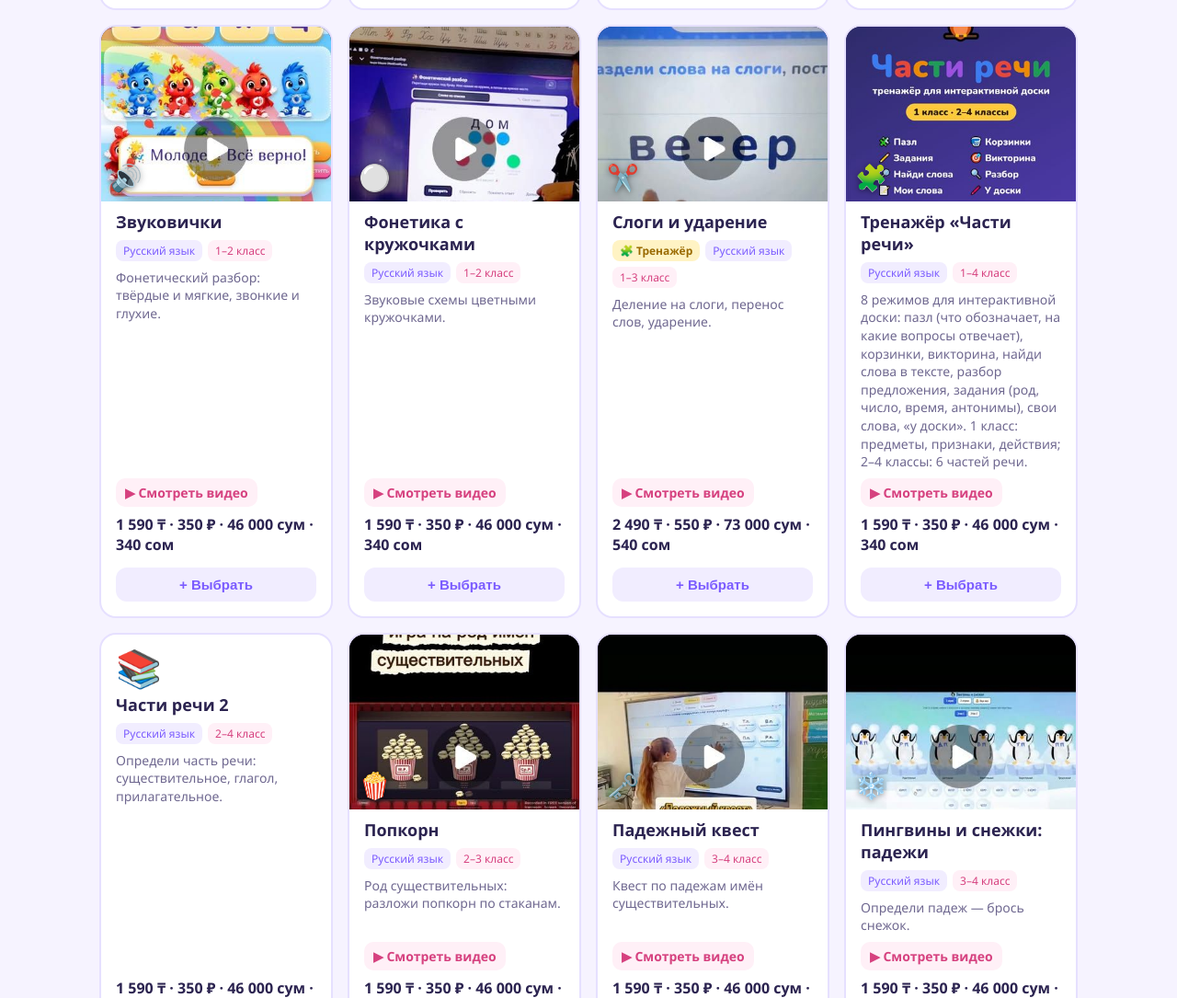
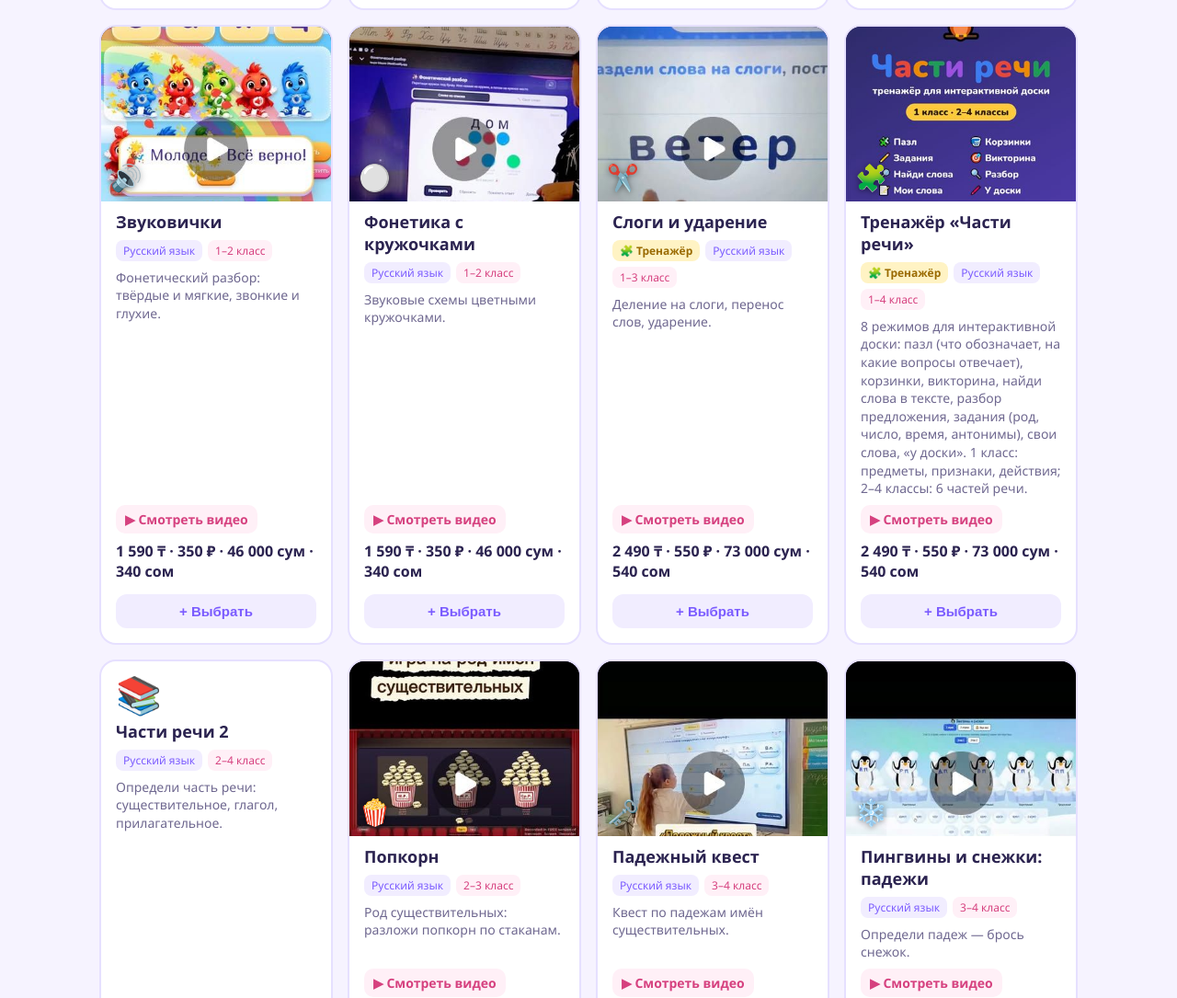
Before and after one commit to kik198195-lab/katalog-igr, a plain HTML site: page index.html in a window 1280 px wide. Shown: the part 2790-3875 px from the top of the page at 92% size. Drawn offline with Linux system fonts and the light colour scheme.

Commit message:
Части речи: цена тренажёра 2490 ₸
Co-Authored-By: Claude Opus 5.5 <noreply@anthropic.com>

```diff
--- a/index.html
+++ b/index.html
@@ -138,7 +138,7 @@ const WHATSAPP_NUMBER = "77767850525";
 const GAME = {kzt:1590, rub:350, uzs:46000, kgs:340};          // одна игра
 const TRAINER = {kzt:2490, rub:550, uzs:73000, kgs:540};       // тренажёр (список ниже)
 // метка «🧩 Тренажёр» на карточке
-const TRAINERS = ["Морфемная лаборатория", "Фонетика: разбери слово", "Слоги и ударение", "Доска для склонения", "Орфографический тренажёр"];
+const TRAINERS = ["Морфемная лаборатория", "Фонетика: разбери слово", "Слоги и ударение", "Доска для склонения", "Орфографический тренажёр", "Тренажёр «Части речи»"];
 // цена 2490 ₸: тренажёры + эти игры
 const PRICE_2490 = [...TRAINERS, "Оживи свой Казахстан", "Формативное оценивание"];
 const priceOf = g => PRICE_2490.includes(g.name) ? TRAINER : GAME;
```
